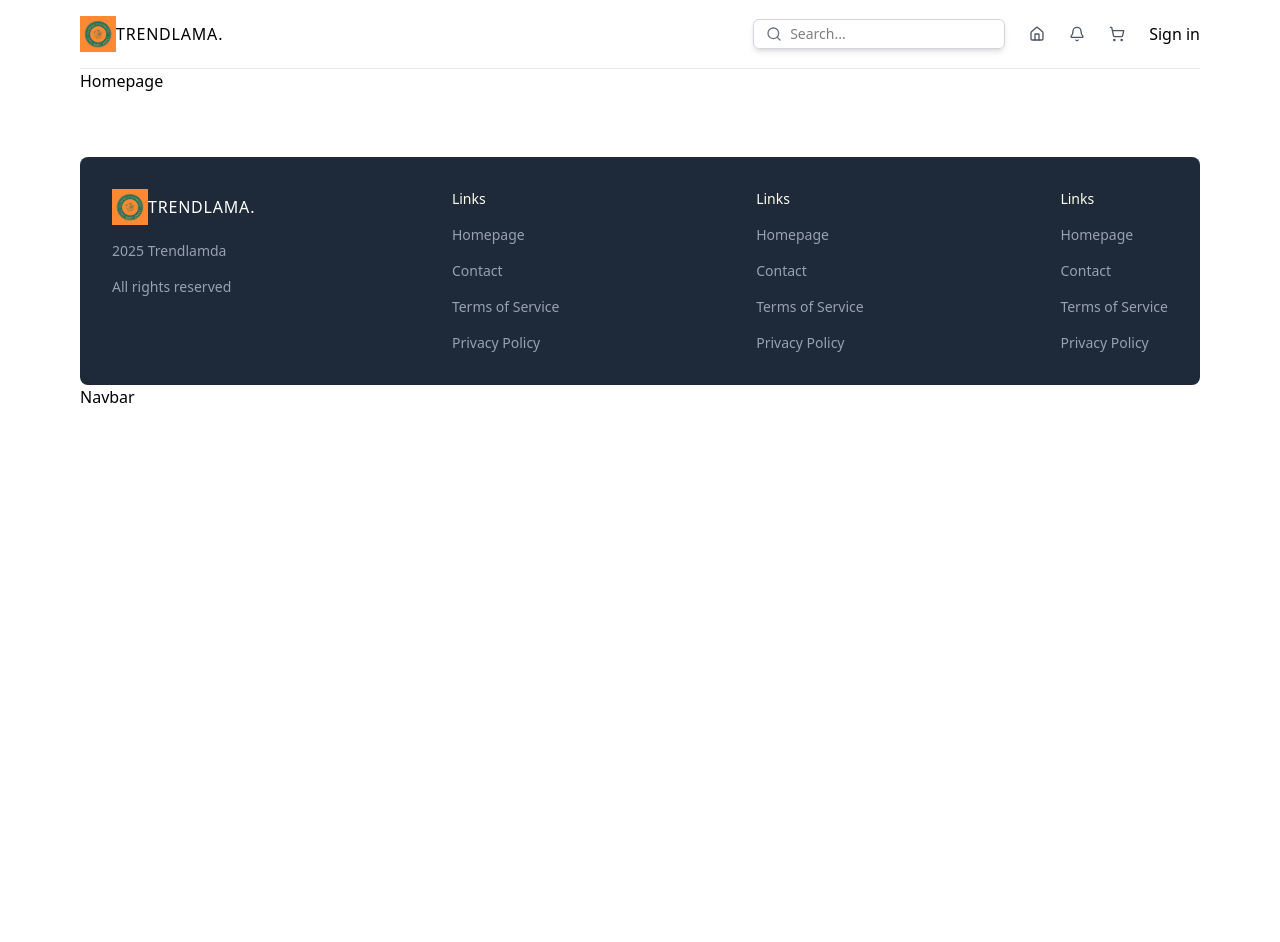
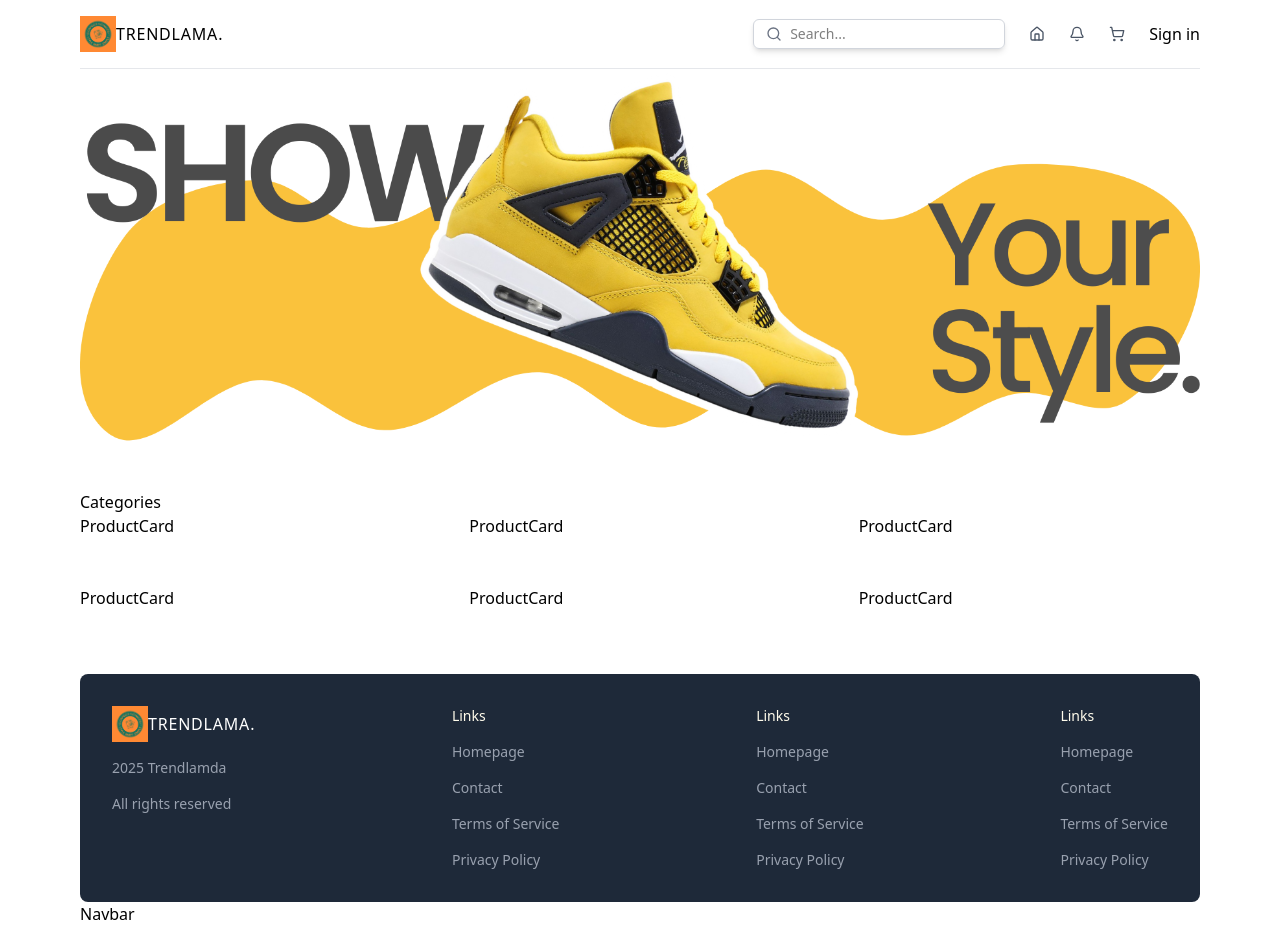
Before and after one commit to kieuanhdev/e-commerce-fontend, a Next.js app: page / in a window 1280 px wide. Before the commit the page ends 800 px from the top, so only its background shows below. Built offline with nearby package versions, Linux system fonts and the light colour scheme.

Commit message:
Implement product listing feature with Categories and ProductCard components; update Homepage layout to display featured image and product list.

```diff
--- a/src/app/page.tsx
+++ b/src/app/page.tsx
@@ -1,6 +1,14 @@
+import ProductList from '@/components/ProductList'
+import Image from 'next/image'
+
 const Homepage = () => {
   return (
-    <div className=''>Homepage</div>
+    <div className=''>
+      <div className="relative aspect-[3/1] mb-12">
+        <Image src="/featured.png" alt="Featured Product" fill />
+      </div>
+      <ProductList />
+    </div>
   )
 }
 
--- /dev/null
+++ b/src/components/Categories.tsx
@@ -0,0 +1,9 @@
+"use client"
+
+const Categories = () => {
+  return (
+    <div className=''>Categories</div>
+  )
+}
+
+export default Categories
--- /dev/null
+++ b/src/components/ProductCard.tsx
@@ -0,0 +1,11 @@
+"use client"
+
+import type { ProductType } from "@/types"
+
+const ProductCard = ({ product }: { product: ProductType }) => {
+    return (
+        <div className=''>ProductCard</div>
+    )
+}
+
+export default ProductCard
--- /dev/null
+++ b/src/components/ProductList.tsx
@@ -0,0 +1,111 @@
+import type { ProductsType } from "@/types";
+import Categories from "./Categories";
+import ProductCard from "./ProductCard";
+
+const products: ProductsType = [
+    {
+        id: 1,
+        name: "Classic White T-Shirt",
+        shortDescription: "A timeless white t-shirt for everyday wear.",
+        description:
+            "This classic white t-shirt is made from 100% organic cotton, providing comfort and durability. Perfect for casual outings or layering under jackets.",
+        price: 19.99,
+        sizes: ["S", "M", "L", "XL"],
+        colors: ["gray", "purple", "green"],
+        images: {
+            gray: "/products/1g.png",
+            purple: "/products/1p.png",
+            green: "/products/1gr.png",
+        },
+    },
+    {
+        id: 2,
+        name: "Classic White T-Shirt",
+        shortDescription: "A timeless white t-shirt for everyday wear.",
+        description:
+            "This classic white t-shirt is made from 100% organic cotton, providing comfort and durability. Perfect for casual outings or layering under jackets.",
+        price: 19.99,
+        sizes: ["S", "M", "L", "XL"],
+        colors: ["gray", "purple", "green"],
+        images: {
+            gray: "/products/2g.png",
+            purple: "/products/2p.png",
+            green: "/products/2gr.png",
+        },
+    },
+    {
+        id: 3,
+        name: "Classic White T-Shirt",
+        shortDescription: "A timeless white t-shirt for everyday wear.",
+        description:
+            "This classic white t-shirt is made from 100% organic cotton, providing comfort and durability. Perfect for casual outings or layering under jackets.",
+        price: 19.99,
+        sizes: ["S", "M", "L", "XL"],
+        colors: ["gray", "purple", "green"],
+        images: {
+            gray: "/products/3g.png",
+            purple: "/products/3p.png",
+            green: "/products/3gr.png",
+        },
+    },
+    {
+        id: 4,
+        name: "Classic White T-Shirt",
+        shortDescription: "A timeless white t-shirt for everyday wear.",
+        description:
+            "This classic white t-shirt is made from 100% organic cotton, providing comfort and durability. Perfect for casual outings or layering under jackets.",
+        price: 19.99,
+        sizes: ["S", "M", "L", "XL"],
+        colors: ["gray", "purple", "green"],
+        images: {
+            gray: "/products/4g.png",
+            purple: "/products/4p.png",
+            green: "/products/4gr.png",
+        },
+    },
+    {
+        id: 5,
+        name: "Classic White T-Shirt",
+        shortDescription: "A timeless white t-shirt for everyday wear.",
+        description:
+            "This classic white t-shirt is made from 100% organic cotton, providing comfort and durability. Perfect for casual outings or layering under jackets.",
+        price: 19.99,
+        sizes: ["S", "M", "L", "XL"],
+        colors: ["gray", "purple", "green"],
+        images: {
+            gray: "/products/5g.png",
+            purple: "/products/5p.png",
+            green: "/products/5gr.png",
+        },
+    },
+    {
+        id: 6,
+        name: "Classic White T-Shirt",
+        shortDescription: "A timeless white t-shirt for everyday wear.",
+        description:
+            "This classic white t-shirt is made from 100% organic cotton, providing comfort and durability. Perfect for casual outings or layering under jackets.",
+        price: 19.99,
+        sizes: ["S", "M", "L", "XL"],
+        colors: ["gray", "purple", "green"],
+        images: {
+            gray: "/products/6g.png",
+            purple: "/products/6p.png",
+            green: "/products/6gr.png",
+        },
+    },
+];
+
+const ProductList = () => {
+    return (
+        <div className="w-full">
+            <Categories />
+            <div className="grid grid-cols-1 sm:grid-cols-2 xl:grid-cols-3 2xl:grid-cols-4 gap-12">
+                {products.map((product) => (
+                    <ProductCard key={product.id} product={product} />
+                ))}
+            </div>
+        </div>
+    );
+};
+
+export default ProductList;
--- /dev/null
+++ b/src/types.ts
@@ -0,0 +1,12 @@
+export type ProductType = {
+    id: number | string;
+    name: string;
+    shortDescription: string;
+    description: string;
+    price: number;
+    sizes: string[];
+    colors: string[];
+    images: Record<string, string>;
+};
+
+export type ProductsType = ProductType[];
```
